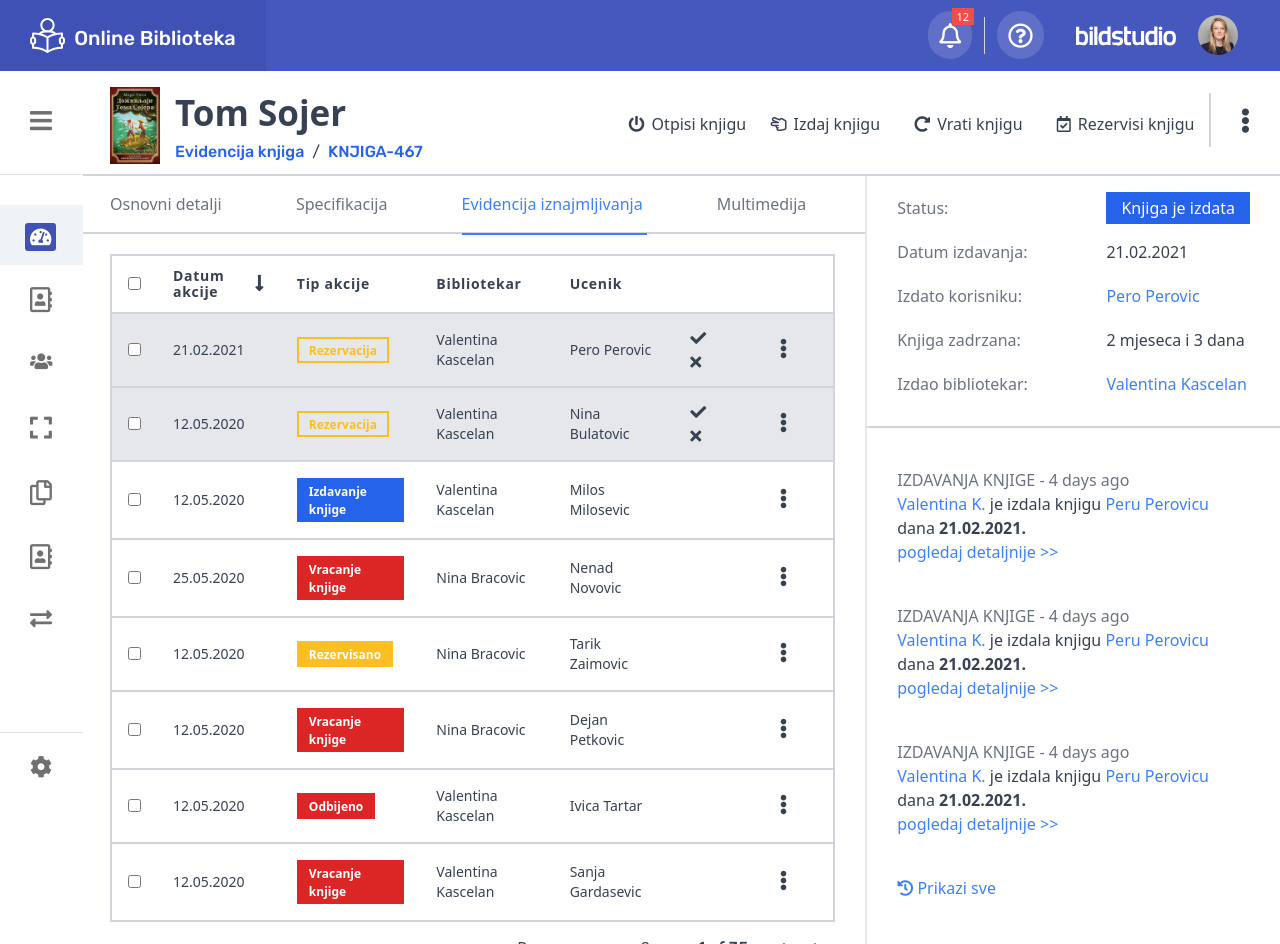
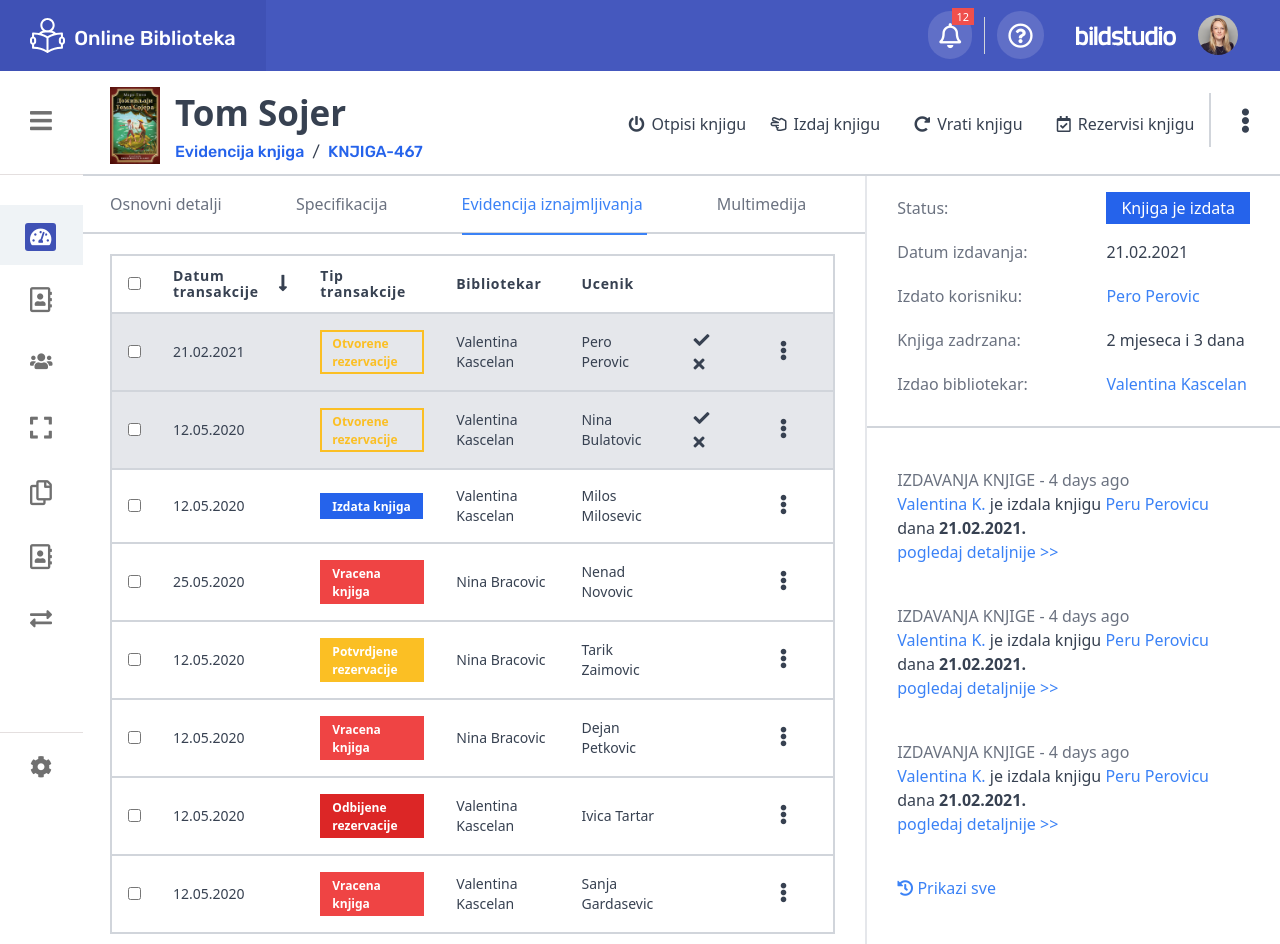
Before and after one commit to dumaaas/library-bild, a PHP site: page /evidencijaIznajmljivanja.php in a window 1280 px wide. Run offline with PHP 8.4, Linux system fonts and the light colour scheme; some libraries are stand-ins or nearby versions.

Commit message:
evidencijaIznajmljivanja,evidencijaPrikazi,ucenikEvidencija-tipTransakcije

```diff
--- a/public/evidencijaIznajmljivanja.php
+++ b/public/evidencijaIznajmljivanja.php
@@ -118,8 +118,8 @@
                                             <input type="checkbox" class="form-checkbox">
                                         </label>
                                     </th>
-                                    <th class="flex items-center px-4 py-3 text-sm leading-4 tracking-wider text-left">Datum akcije<a href="#"><i class="ml-2 fa-lg fas fa-long-arrow-alt-down" onclick="sortTableDate(1)"></i></a></th>
-                                    <th class="px-4 py-3 text-sm leading-4 tracking-wider text-left">Tip akcije</th>
+                                    <th class="flex items-center px-4 py-3 text-sm leading-4 tracking-wider text-left">Datum transakcije<a href="#"><i class="ml-2 fa-lg fas fa-long-arrow-alt-down" onclick="sortTableDate(1)"></i></a></th>
+                                    <th class="px-4 py-3 text-sm leading-4 tracking-wider text-left">Tip transakcije</th>
                                     <th class="px-4 py-3 text-sm leading-4 tracking-wider text-left">Bibliotekar</th>
                                     <th class="px-4 py-3 text-sm leading-4 tracking-wider text-left">Ucenik</th>
                                     <th class="px-4 py-3"> </th>
@@ -137,7 +137,7 @@
                                     <td class="px-4 py-4 text-sm leading-5 text-blue-900 whitespace-no-wrap">
                                         <span class="relative inline-block px-3 py-1 font-semibold leading-tight text-green-900">
                                             <span aria-hidden class="absolute inset-0 bg-transparent border-2 border-yellow-400 borderColor"></span>
-                                            <span class="relative text-xs text-yellow-400 borderText">Rezervacija</span>
+                                            <span class="relative text-xs text-yellow-400 borderText">Otvorene rezervacije</span>
                                         </span>
                                     </td>
                                     <td class="px-4 py-4 text-sm leading-5 whitespace-no-wrap">Valentina Kascelan</td>
@@ -181,7 +181,7 @@
                                     <td class="px-4 py-4 text-sm leading-5 text-blue-900 whitespace-no-wrap">
                                         <span class="relative inline-block px-3 py-1 font-semibold leading-tight text-green-900">
                                             <span aria-hidden class="absolute inset-0 bg-transparent border-2 border-yellow-400 borderColor"></span>
-                                            <span class="relative text-xs text-yellow-400 borderText">Rezervacija</span>
+                                            <span class="relative text-xs text-yellow-400 borderText">Otvorene rezervacije</span>
                                         </span>
                                     </td>
                                     <td class="px-4 py-4 text-sm leading-5 whitespace-no-wrap">Valentina Kascelan</td>
@@ -225,7 +225,7 @@
                                     <td class="px-4 py-4 text-sm leading-5 text-blue-900 whitespace-no-wrap">
                                         <span class="relative inline-block px-3 py-1 font-semibold leading-tight text-green-900">
                                             <span aria-hidden class="absolute inset-0 bg-blue-600"></span>
-                                            <span class="relative text-xs text-white">Izdavanje knjige</span>
+                                            <span class="relative text-xs text-white">Izdata knjiga</span>
                                         </span>
                                     </td>
                                     <td class="px-4 py-4 text-sm leading-5 whitespace-no-wrap">Valentina Kascelan</td>
@@ -260,8 +260,8 @@
                                     <td class="px-4 py-4 text-sm leading-5 whitespace-no-wrap">25.05.2020</td>
                                     <td class="px-4 py-4 text-sm leading-5 text-blue-900 whitespace-no-wrap">
                                         <span class="relative inline-block px-3 py-1 font-semibold leading-tight text-green-900">
-                                            <span aria-hidden class="absolute inset-0 bg-red-600"></span>
-                                            <span class="relative text-xs text-white">Vracanje knjige</span>
+                                            <span aria-hidden class="absolute inset-0 bg-red-500"></span>
+                                            <span class="relative text-xs text-white">Vracena knjiga</span>
                                         </span>
                                     </td>
                                     <td class="px-4 py-4 text-sm leading-5 whitespace-no-wrap">Nina Bracovic</td>
@@ -297,7 +297,7 @@
                                     <td class="px-4 py-4 text-sm leading-5 text-blue-900 whitespace-no-wrap">
                                         <span class="relative inline-block px-3 py-1 font-semibold leading-tight text-green-900">
                                             <span aria-hidden class="absolute inset-0 bg-yellow-400"></span>
-                                            <span class="relative text-xs text-white">Rezervisano</span>
+                                            <span class="relative text-xs text-white">Potvrdjene rezervacije</span>
                                         </span>
                                     </td>
                                     <td class="px-4 py-4 text-sm leading-5 whitespace-no-wrap">Nina Bracovic</td>
@@ -332,8 +332,8 @@
                                     <td class="px-4 py-4 text-sm leading-5 whitespace-no-wrap">12.05.2020</td>
                                     <td class="px-4 py-4 text-sm leading-5 text-blue-900 whitespace-no-wrap">
                                         <span class="relative inline-block px-3 py-1 font-semibold leading-tight text-green-900">
-                                            <span aria-hidden class="absolute inset-0 bg-red-600"></span>
-                                            <span class="relative text-xs text-white">Vracanje knjige</span>
+                                            <span aria-hidden class="absolute inset-0 bg-red-500"></span>
+                                            <span class="relative text-xs text-white">Vracena knjiga</span>
                                         </span>
                                     </td>
                                     <td class="px-4 py-4 text-sm leading-5 whitespace-no-wrap">Nina Bracovic</td>
@@ -369,7 +369,7 @@
                                     <td class="px-4 py-4 text-sm leading-5 text-blue-900 whitespace-no-wrap">
                                         <span class="relative inline-block px-3 py-1 font-semibold leading-tight text-green-900">
                                             <span aria-hidden class="absolute inset-0 bg-red-600"></span>
-                                            <span class="relative text-xs text-white">Odbijeno</span>
+                                            <span class="relative text-xs text-white">Odbijene rezervacije</span>
                                         </span>
                                     </td>
                                     <td class="px-4 py-4 text-sm leading-5 whitespace-no-wrap">Valentina Kascelan</td>
@@ -404,8 +404,8 @@
                                     <td class="px-4 py-4 text-sm leading-5 whitespace-no-wrap">12.05.2020</td>
                                     <td class="px-4 py-4 text-sm leading-5 text-blue-900 whitespace-no-wrap">
                                         <span class="relative inline-block px-3 py-1 font-semibold leading-tight text-green-900">
-                                            <span aria-hidden class="absolute inset-0 bg-red-600"></span>
-                                            <span class="relative text-xs text-white">Vracanje knjige</span>
+                                            <span aria-hidden class="absolute inset-0 bg-red-500"></span>
+                                            <span class="relative text-xs text-white">Vracena knjiga</span>
                                         </span>
                                     </td>
                                     <td class="px-4 py-4 text-sm leading-5 whitespace-no-wrap">Valentina Kascelan</td>
```
Also changed, not shown: public/evidencijaPrikazi.php (+15 -11 lines), public/ucenikEvidencija.php (+10 -10 lines), public/js/app.js.
